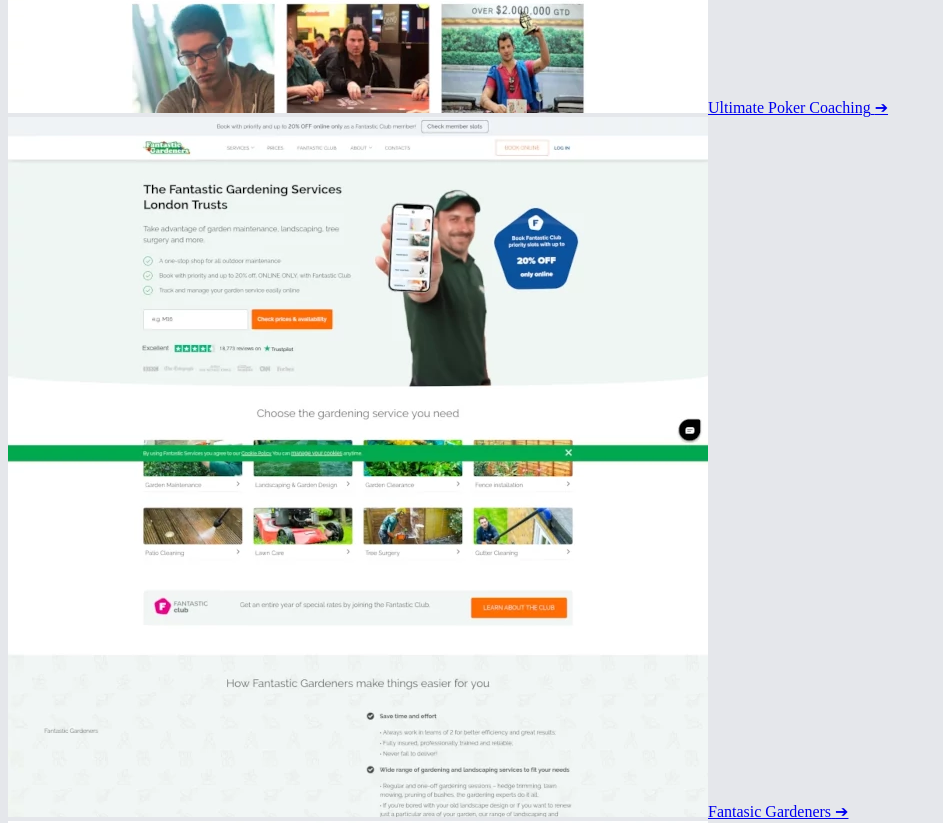
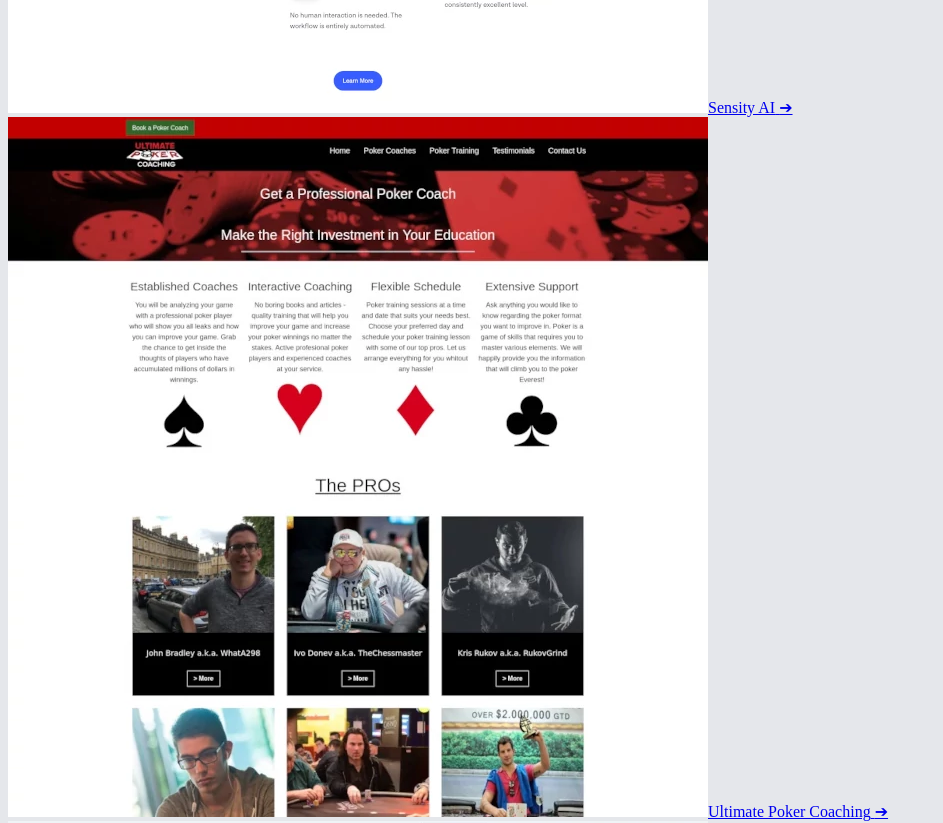
Before and after one commit to nnikolaev12/n2, a Next.js app: page / in a window 1280 px wide. Shown: the part 2310-3133 px from the top of the page, without its empty margins (0-943 px from the left). Built offline with nearby package versions, Linux system fonts and the light colour scheme.

Commit message:
added new portfolio item

```diff
--- a/data/portfolio.js
+++ b/data/portfolio.js
@@ -1,4 +1,12 @@
 export default [
+    {
+        "id": "upc",
+        "data": {
+            "title": "Sensity AI",
+            "url": "https://sensity.ai/",
+            "thumbnail": "sensity-ai.jpg"
+        }
+    },
     {
         "id": "upc",
         "data": {
```
Also changed, not shown: public/img/work/sensity-ai.jpg (added), public/img/work/sensity-ai.webp (added).
